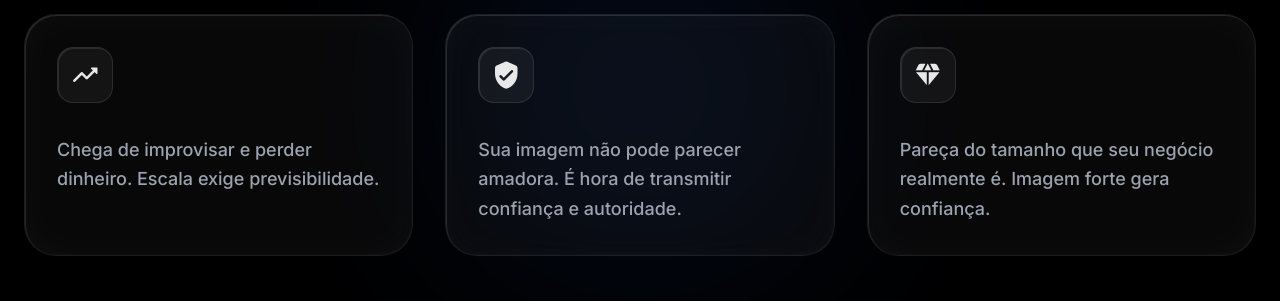
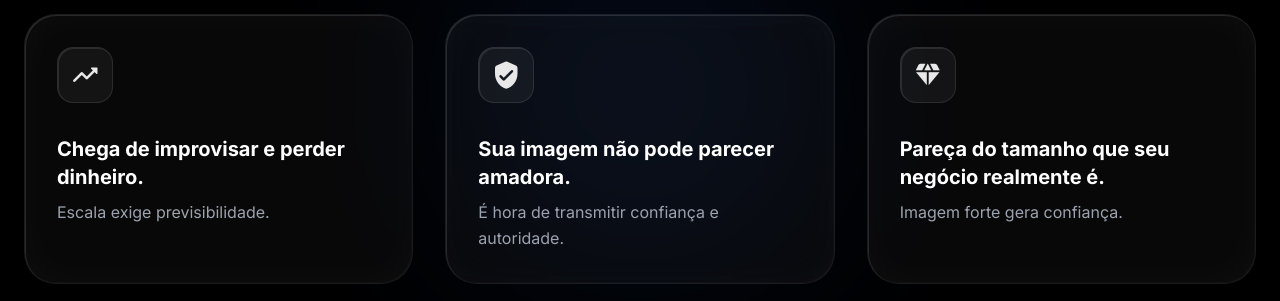
Before and after one commit to knestudioarqing-hub/Portfolio-kngrowth, a React (Vite) app: page / in a window 1280 px wide. Shown: the part 1080-1381 px from the top of the page. Built offline with nearby package versions, Linux system fonts and the light colour scheme; a web font is replaced by a local one.

Commit message:
Split feature card text into main title (first sentence) and subtitle

```diff
--- a/components/Features.tsx
+++ b/components/Features.tsx
@@ -86,9 +86,21 @@ const Features: React.FC<FeaturesProps> = ({ darkMode }) => {
                 </div>
 
                 <div className="relative z-10 flex-1">
-                  <p className={`text-left text-lg font-medium leading-relaxed transition-colors duration-500 ${darkMode ? 'text-gray-400 group-hover:text-gray-200' : 'text-gray-600 group-hover:text-gray-800'}`}>
-                    {text}
-                  </p>
+                  {(() => {
+                    const parts = text.split('.');
+                    const mainTitle = parts[0] + '.';
+                    const subtitle = parts.slice(1).join('.').trim();
+                    return (
+                      <>
+                        <h3 className={`text-left text-xl font-bold mb-2 transition-colors duration-500 ${darkMode ? 'text-white group-hover:text-white' : 'text-gray-900 group-hover:text-gray-900'}`}>
+                          {mainTitle}
+                        </h3>
+                        <p className={`text-left text-base font-normal leading-relaxed transition-colors duration-500 ${darkMode ? 'text-gray-400 group-hover:text-gray-200' : 'text-gray-600 group-hover:text-gray-800'}`}>
+                          {subtitle}
+                        </p>
+                      </>
+                    );
+                  })()}
                 </div>
               </div>
             );
```
